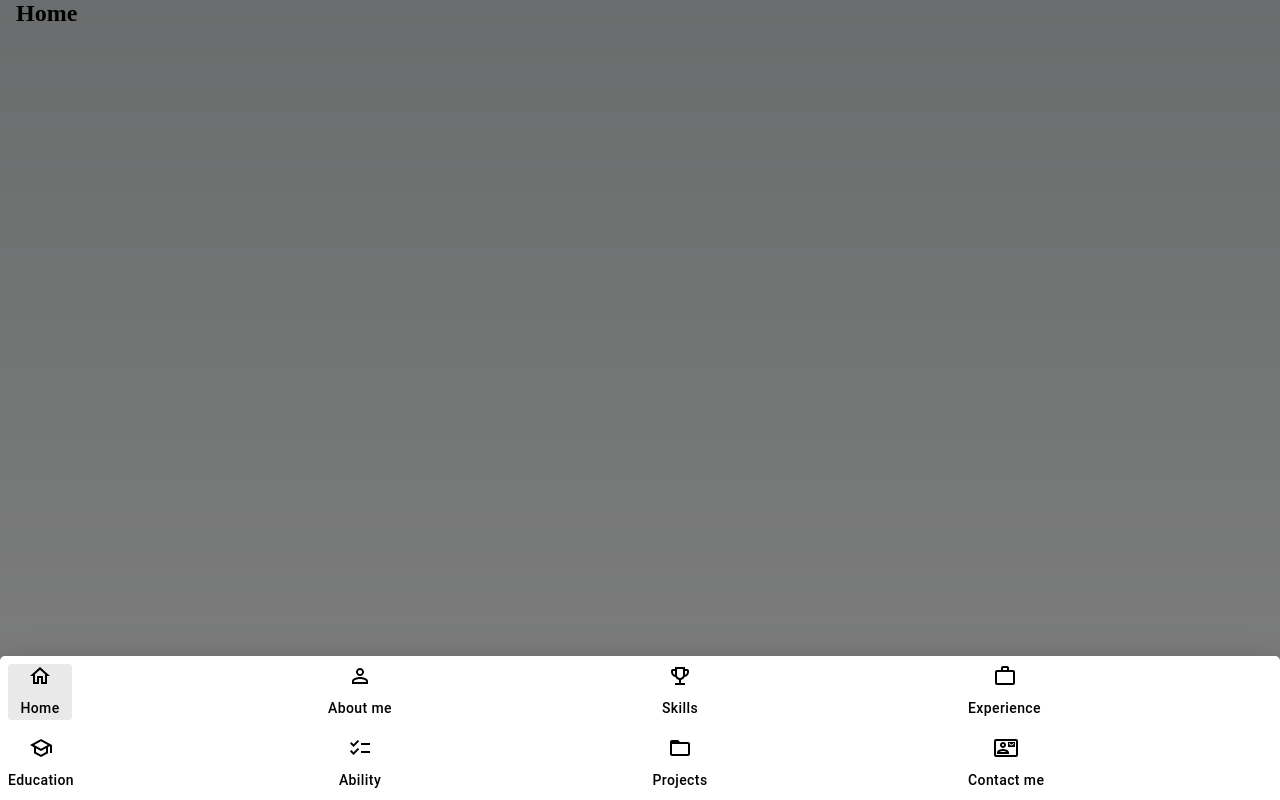
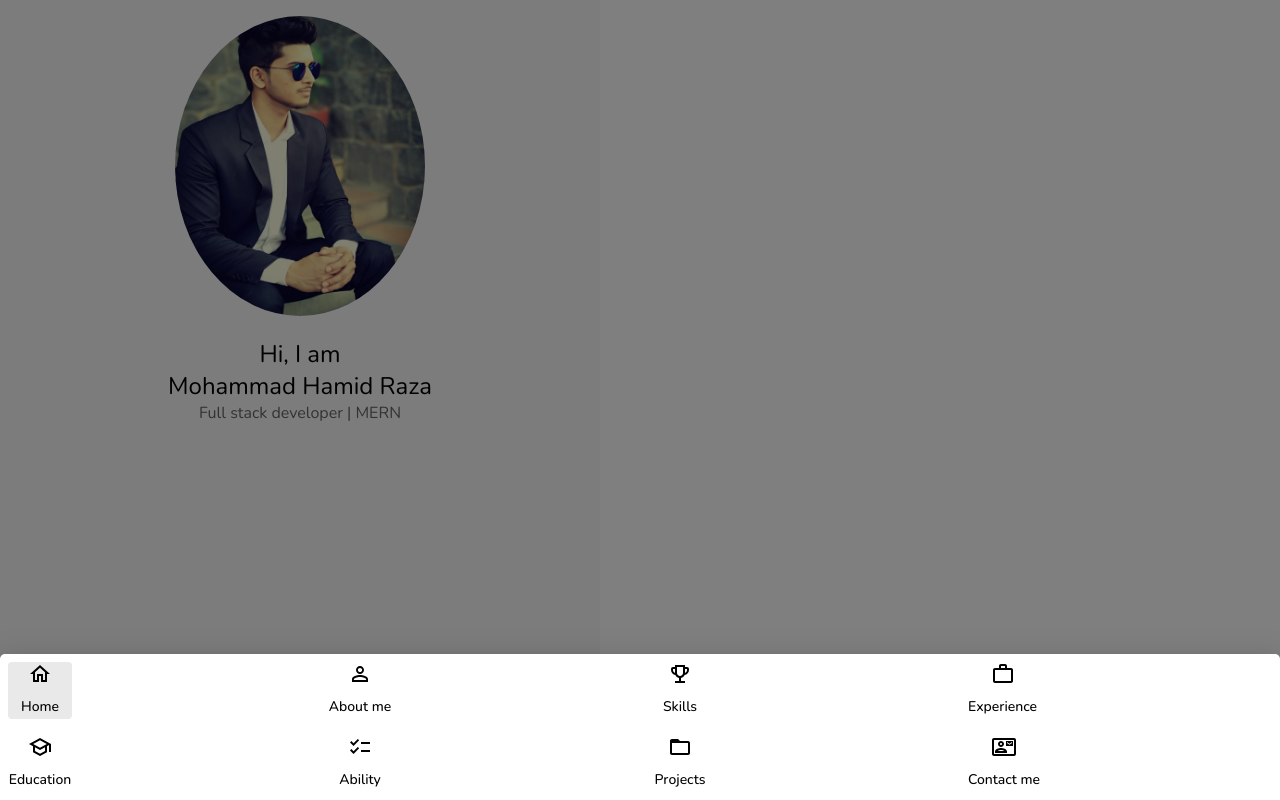
Before and after one commit to HamidRaza94/portfolio, a Next.js app: page / in a window 1280 px wide. Both pictures are taken after a click on the button 1236 px from the left and 768 px from the top of the page. Shown: the top 800 px of the page. Built offline with nearby package versions, Linux system fonts and the light colour scheme.

Commit message:
initial commit

```diff
--- a/src/components/home/index.js
+++ b/src/components/home/index.js
@@ -1,6 +1,56 @@
+import Image from 'next/image';
+
+import Grid from '@mui/material/Grid';
+import Typography from '@mui/material/Typography';
+
 const Home = () => {
   return (
-    <h1>Home</h1>
+    <Grid
+      container
+      alignItems="center"
+      flexDirection="column"
+    >
+      <Grid item>
+        <Image
+          src='/dp1.jpg'
+          width={250}
+          height={300}
+          alt="Picture of the author"
+          style={{
+            borderRadius: '100%',
+          }}
+        />
+      </Grid>
+      <Grid item>
+        <Grid
+          container
+          alignItems="center"
+          flexDirection="column"
+        >
+          <Grid item>
+            <Typography variant="h5" sx={{ marginTop: '1rem' }}>
+              Hi, I am
+            </Typography>
+          </Grid>
+          <Grid item>
+            <Typography variant="h5" sx={{}}>
+              Mohammad Hamid Raza
+            </Typography>
+          </Grid>
+          <Grid item>
+            <Typography variant="p" sx={{ color: theme => theme.palette.grey }}>
+              Full stack developer | MERN
+            </Typography>
+          </Grid>
+          <Grid item>
+
+          </Grid>
+          <Grid item>
+
+          </Grid>
+        </Grid>
+      </Grid>
+    </Grid>
   );
 }
 
--- a/src/pages/_app.js
+++ b/src/pages/_app.js
@@ -2,7 +2,7 @@ import { MenuProvider } from '@/contexts/MenuContext';
 import { ThemeModeProvider } from '@/contexts/ThemeModeContext';
 import { SectionRefProvider } from '@/contexts/SectionRefContext';
 
-import '@/styles/globals.scss'
+import '@/styles/global.scss';
 
 export default function App({ Component, pageProps }) {
   return (
--- a/src/pages/index.js
+++ b/src/pages/index.js
@@ -1,7 +1,9 @@
 import { useMemo, useContext } from 'react';
 import Head from 'next/head'
+import { Nunito } from 'next/font/google';
 
 import { createTheme, ThemeProvider } from '@mui/material/styles';
+import Container from '@mui/material/Container';
 
 import NavBar from '@/components/navBar';
 
@@ -19,6 +21,8 @@ import ThemeModeContext from '@/contexts/ThemeModeContext';
 import SectionRefContext from '@/contexts/SectionRefContext';
 
 import theme from '../theme';
+
+const inter = Nunito({ subsets: ['latin'] });
 
 export default function HomeApp() {
   const { themeMode } = useContext(ThemeModeContext);
@@ -43,7 +47,15 @@ export default function HomeApp() {
         <meta name="viewport" content="width=device-width, initial-scale=1" />
         <link rel="icon" href="/favicon.ico" />
       </Head>
-      <main className={styles.main}>
+      <main className={inter.className}>
+        <Container
+          maxWidth="sm"
+          sx={{
+            margin: 0,
+            padding: '0 1rem 0 1rem',
+            backgroundColor: theme => theme.app.backgroundColor,
+          }}
+        >
         <section className={styles['max-height']} ref={home}>
           <Home />
         </section>
@@ -75,6 +87,7 @@ export default function HomeApp() {
         <section className={styles['max-height']} ref={contactMe}>
           <ContactMe />
         </section>
+        </Container>
       </main>
       <NavBar />
     </ThemeProvider>
--- a/src/styles/Home.module.scss
+++ b/src/styles/Home.module.scss
@@ -1,10 +1,11 @@
 .main {
-  padding: 1rem;
+  min-height: 100vh;
+  height: 100vh;
+  background: '#E5E5E5';
+}
+
+.max-height {
+  padding-top: 1rem;
   min-height: 100vh;
   height: 100vh;
 }
-
-.max-height {
-  min-height: 100vh;
-  height: 100vh;
-}
--- /dev/null
+++ b/src/styles/global.scss
@@ -0,0 +1,4 @@
+body {
+  margin: 0;
+  padding: 0;
+}
--- a/src/styles/globals.scss
+++ /dev/null
@@ -1,107 +0,0 @@
-:root {
-  --max-width: 1100px;
-  --border-radius: 12px;
-  --font-mono: ui-monospace, Menlo, Monaco, 'Cascadia Mono', 'Segoe UI Mono',
-    'Roboto Mono', 'Oxygen Mono', 'Ubuntu Monospace', 'Source Code Pro',
-    'Fira Mono', 'Droid Sans Mono', 'Courier New', monospace;
-
-  --foreground-rgb: 0, 0, 0;
-  --background-start-rgb: 214, 219, 220;
-  --background-end-rgb: 255, 255, 255;
-
-  --primary-glow: conic-gradient(
-    from 180deg at 50% 50%,
-    #16abff33 0deg,
-    #0885ff33 55deg,
-    #54d6ff33 120deg,
-    #0071ff33 160deg,
-    transparent 360deg
-  );
-  --secondary-glow: radial-gradient(
-    rgba(255, 255, 255, 1),
-    rgba(255, 255, 255, 0)
-  );
-
-  --tile-start-rgb: 239, 245, 249;
-  --tile-end-rgb: 228, 232, 233;
-  --tile-border: conic-gradient(
-    #00000080,
-    #00000040,
-    #00000030,
-    #00000020,
-    #00000010,
-    #00000010,
-    #00000080
-  );
-
-  --callout-rgb: 238, 240, 241;
-  --callout-border-rgb: 172, 175, 176;
-  --card-rgb: 180, 185, 188;
-  --card-border-rgb: 131, 134, 135;
-}
-
-@media (prefers-color-scheme: dark) {
-  :root {
-    --foreground-rgb: 255, 255, 255;
-    --background-start-rgb: 0, 0, 0;
-    --background-end-rgb: 0, 0, 0;
-
-    --primary-glow: radial-gradient(rgba(1, 65, 255, 0.4), rgba(1, 65, 255, 0));
-    --secondary-glow: linear-gradient(
-      to bottom right,
-      rgba(1, 65, 255, 0),
-      rgba(1, 65, 255, 0),
-      rgba(1, 65, 255, 0.3)
-    );
-
-    --tile-start-rgb: 2, 13, 46;
-    --tile-end-rgb: 2, 5, 19;
-    --tile-border: conic-gradient(
-      #ffffff80,
-      #ffffff40,
-      #ffffff30,
-      #ffffff20,
-      #ffffff10,
-      #ffffff10,
-      #ffffff80
-    );
-
-    --callout-rgb: 20, 20, 20;
-    --callout-border-rgb: 108, 108, 108;
-    --card-rgb: 100, 100, 100;
-    --card-border-rgb: 200, 200, 200;
-  }
-}
-
-* {
-  box-sizing: border-box;
-  padding: 0;
-  margin: 0;
-}
-
-html,
-body {
-  max-width: 100vw;
-  overflow-x: hidden;
-}
-
-body {
-  color: rgb(var(--foreground-rgb));
-  background: linear-gradient(
-      to bottom,
-      transparent,
-      rgb(var(--background-end-rgb))
-    )
-    rgb(var(--background-start-rgb));
-}
-
-a {
-  color: inherit;
-  text-decoration: none;
-}
-
-@media (prefers-color-scheme: dark) {
-  html {
-    color-scheme: dark;
-  }
-}
--- a/src/theme.js
+++ b/src/theme.js
@@ -5,6 +5,7 @@ const WHITE_COLOR = '#FFFFFF';
 const BLACK_COLOR = '#000000';
 const DARK_GREY_COLOR = '#656565';
 const LIGHT_GREY_COLOR = '#E9E9E9';
+const LIGHTEST_GREY_COLOR = '#F9F9F9';
 
 const basicTheme = {
   palette: {
@@ -17,11 +18,13 @@ const basicTheme = {
     },
     lightGrey: LIGHT_GREY_COLOR,
     grey: DARK_GREY_COLOR,
+    lightestGrey: LIGHTEST_GREY_COLOR,
   },
   typography: {
     button: {
       textTransform: 'none'
-    }
+    },
+    fontFamily: "Nunito, Roboto, sans-serif"
   },
 };
 
@@ -36,6 +39,9 @@ const lightTheme = {
     selectedMenu: LIGHT_GREY_COLOR,
     text: BLACK_COLOR,
   },
+  app: {
+    backgroundColor: LIGHTEST_GREY_COLOR,
+  },
 };
 
 const darkTheme = {
@@ -49,6 +55,9 @@ const darkTheme = {
     selectedMenu: WHITE_COLOR,
     text: WHITE_COLOR,
   },
+  app: {
+    backgroundColor: LIGHTEST_GREY_COLOR,
+  },
 };
 
 const theme = mode => mode === THEME_MODES.light ? lightTheme : darkTheme;
```
Also changed, not shown: public/dp1.jpg (added), src/assets/images/dp1.jpg (added).
